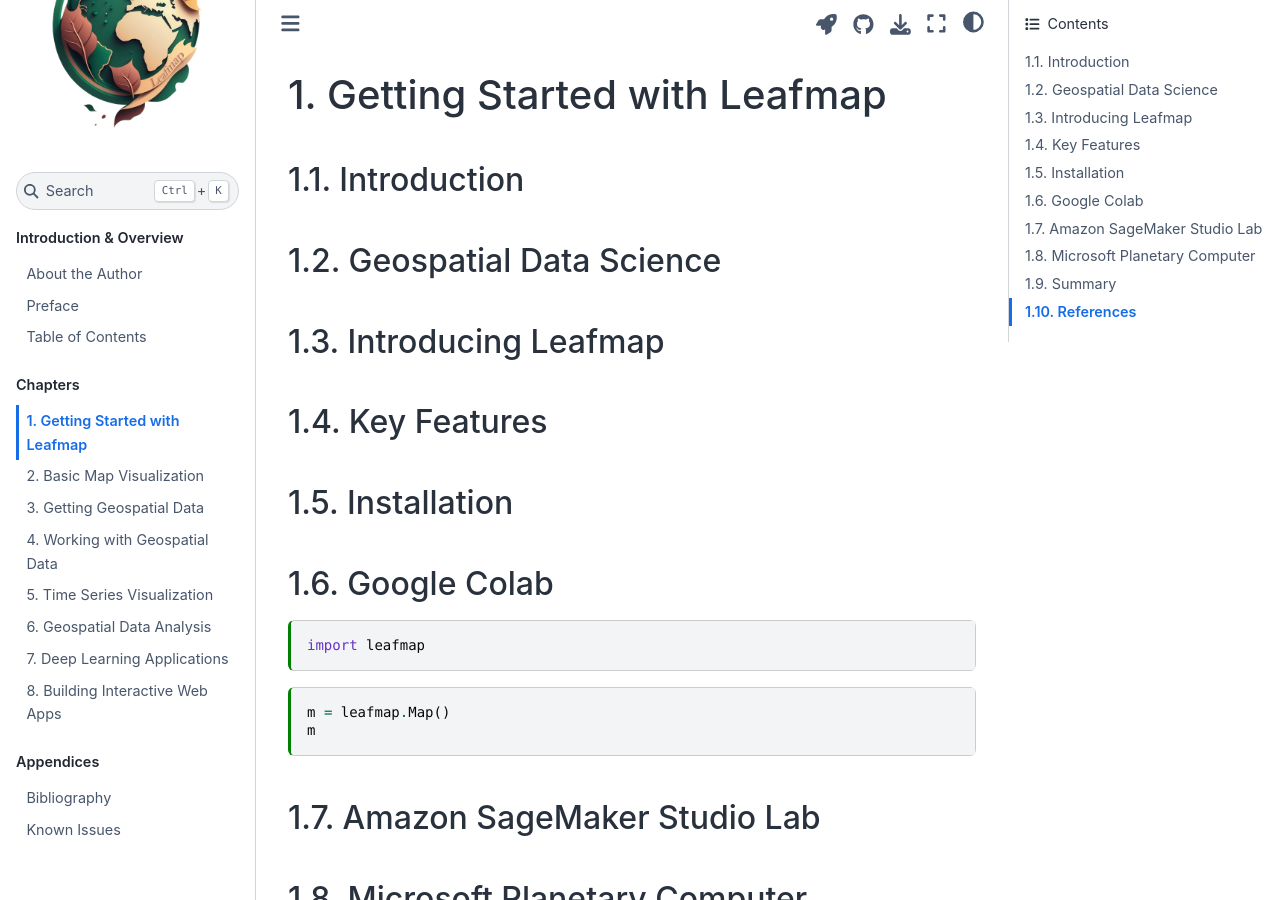
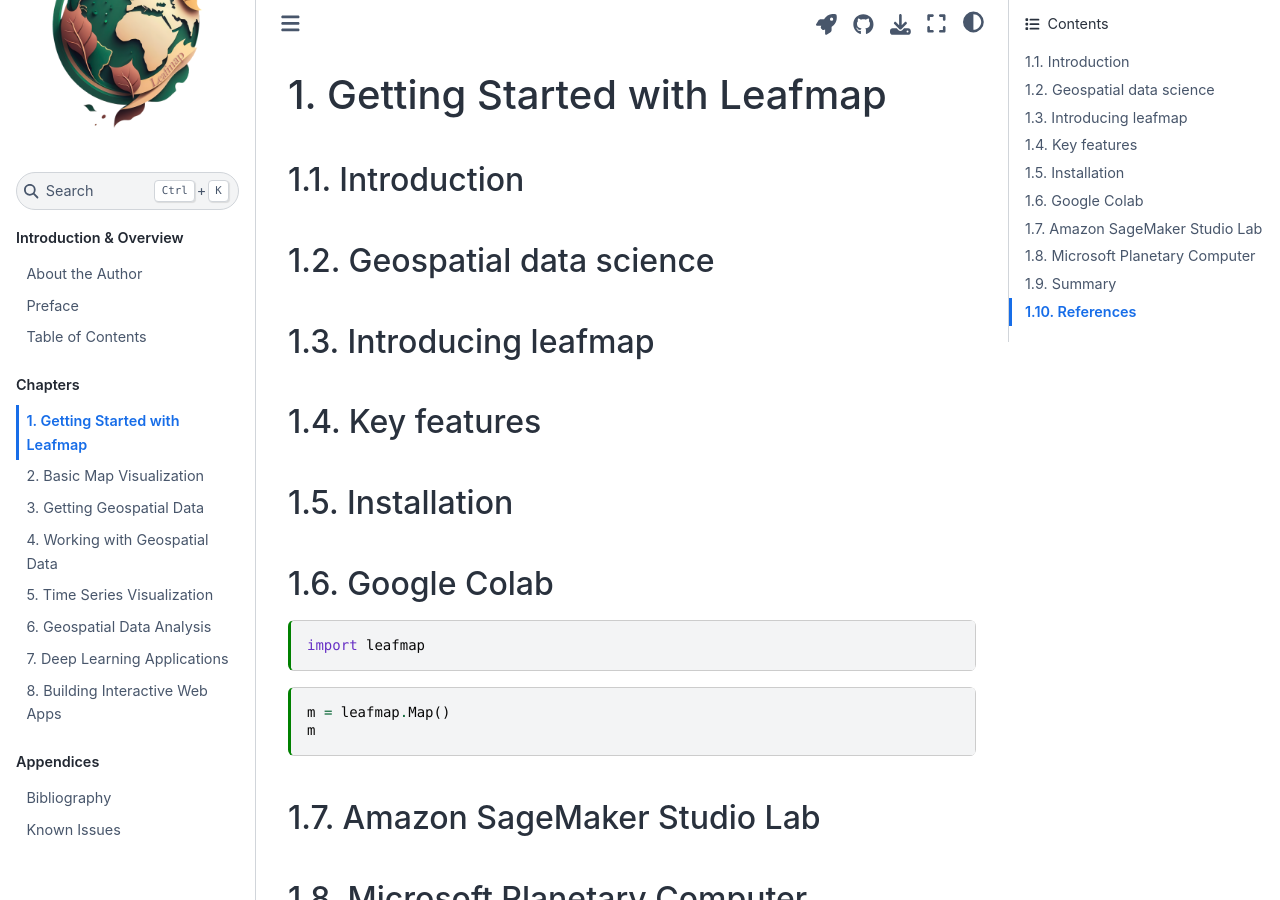
Before and after one commit to giswqs/leafmap-book, a Jupyter Book: the page built from chapters/1_get_started.md, in a window 1280 px wide and 900 px high. Built offline with Jupyter Book 1.0.4 settings and Sphinx 7.4.7 and the Sphinx Book theme 1.1.4, drawn with Linux system fonts in a browser that asks for light colours.

Commit message:
Updated book

```diff
--- a/chapters/1_get_started.md
+++ b/chapters/1_get_started.md
@@ -15,11 +15,11 @@
 
 ## Introduction
 
-## Geospatial Data Science
+## Geospatial data science
 
-## Introducing Leafmap
+## Introducing leafmap
 
-## Key Features
+## Key features
 
 ## Installation
 
```
Also changed, not shown: 1 other file.
